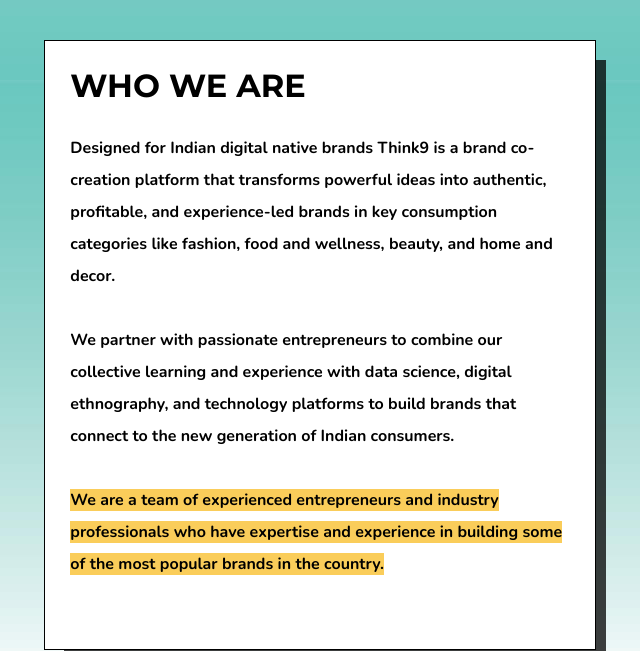
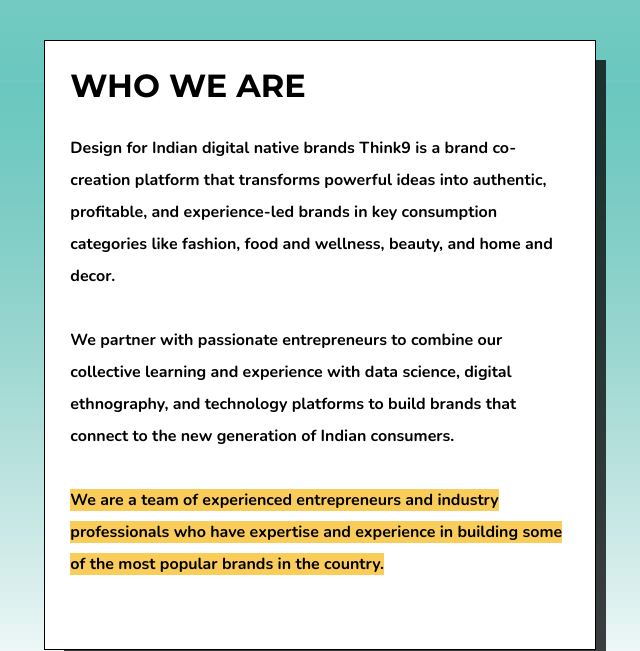
Before and after one commit to think9co/think9-website, a plain HTML site: page index.html in a window 1280 px wide. Shown: the part 800-1451 px from the top of the page, 588-1228 px from the left. Drawn offline with nearby package versions, Linux system fonts and the light colour scheme.

Commit message:
Update index.html

```diff
--- a/index.html
+++ b/index.html
@@ -71,7 +71,7 @@
 					<div class="col col-1">
 						<div class="side-text">
 							<h2>WHO WE ARE</h2>
-							<p>Designed for Indian digital native brands Think9 is a brand co-creation platform that transforms powerful ideas into authentic, profitable, and experience-led brands in key consumption categories like fashion, food and wellness, beauty, and home and decor.
+							<p>Design for Indian digital native brands Think9 is a brand co-creation platform that transforms powerful ideas into authentic, profitable, and experience-led brands in key consumption categories like fashion, food and wellness, beauty, and home and decor.
 							<br><br>
 							We partner with passionate entrepreneurs to combine our collective learning and experience with data science, digital ethnography, and technology platforms to build brands that connect to the new generation of Indian consumers.
 							<br><br>
```
